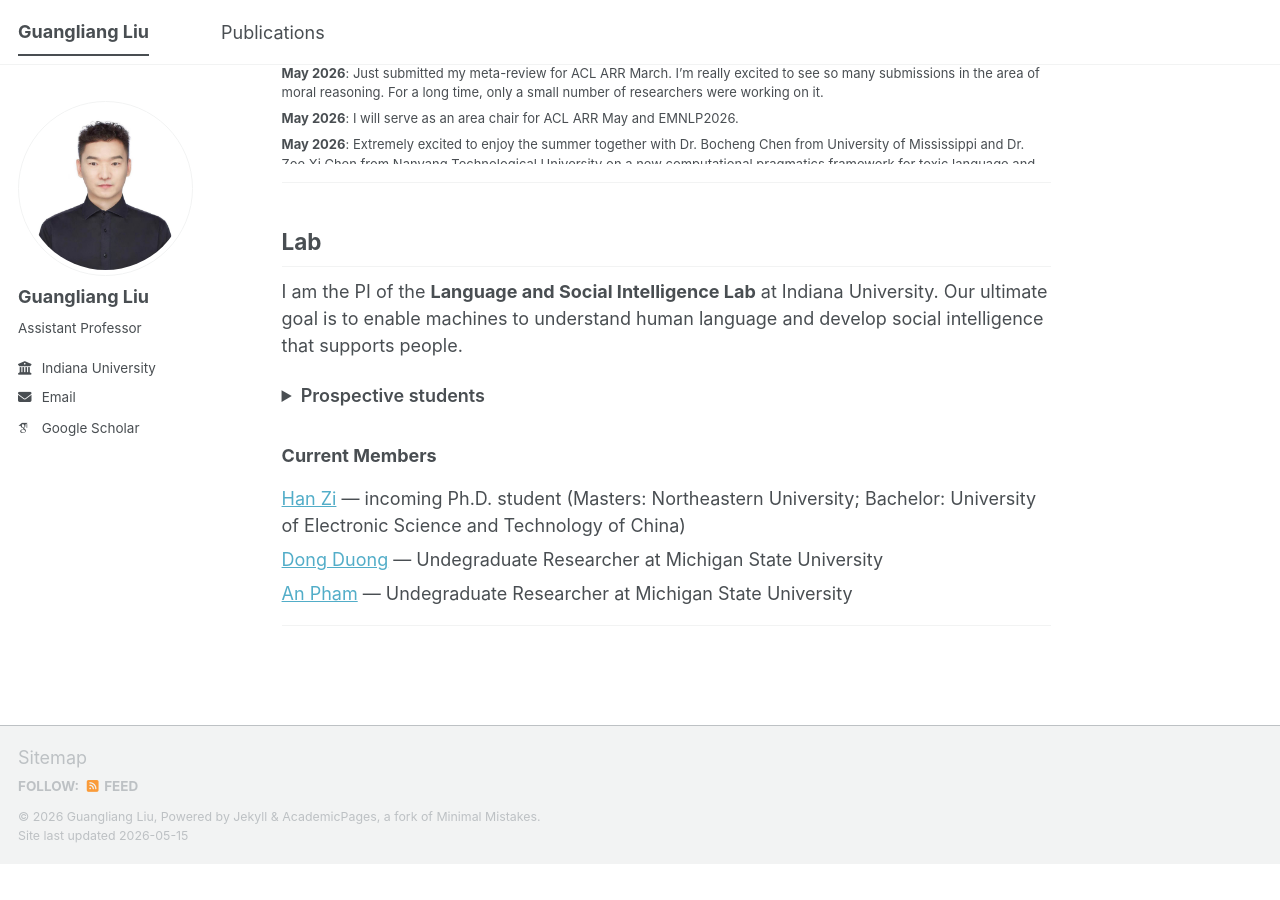
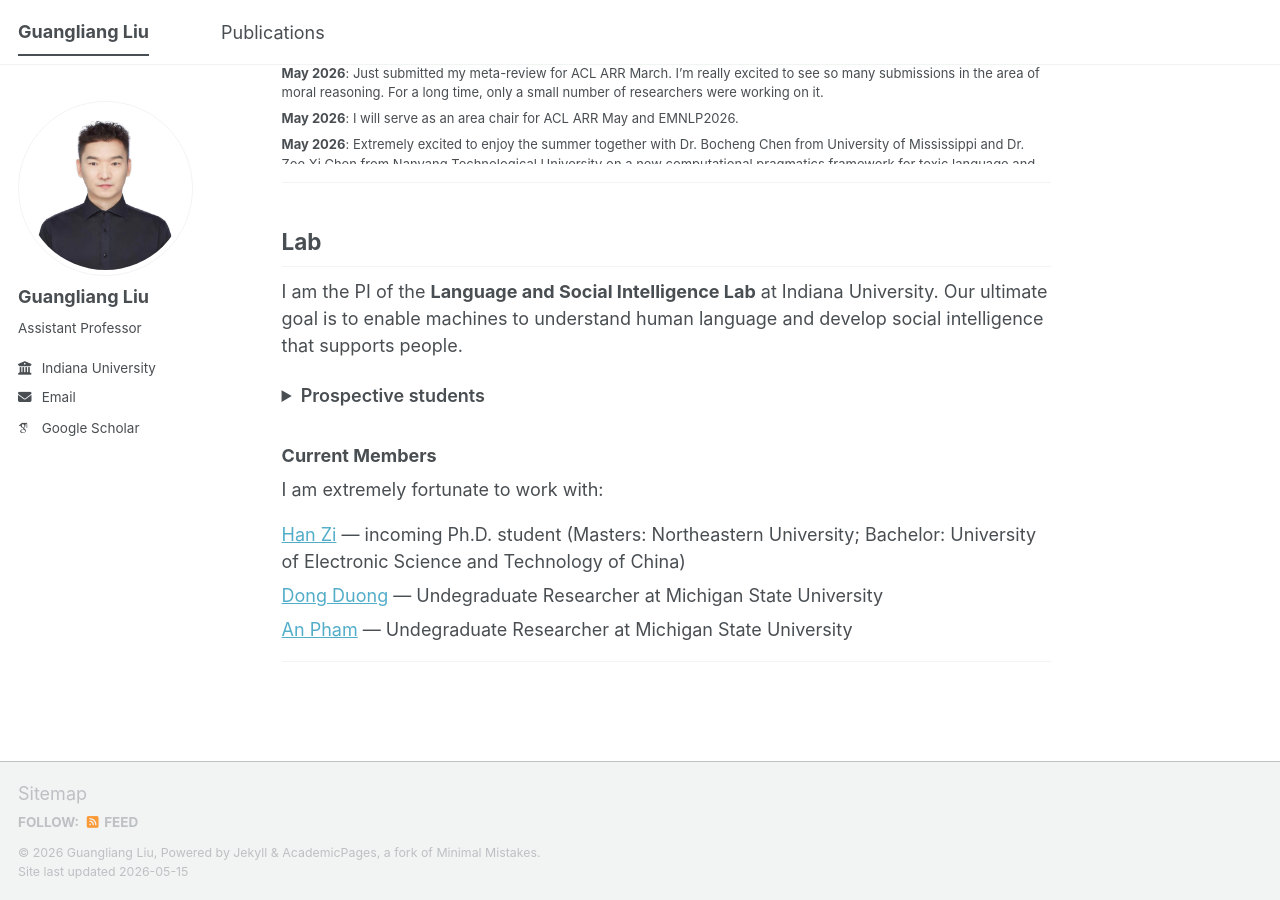
Before and after one commit to guangliang-nlp/guangliang-nlp.github.io, a Jekyll site: the page built from about.md, in a window 1280 px wide and 900 px high, scrolled down 705 px. Built offline with Jekyll 4.4.1, drawn with Linux system fonts in a browser that asks for light colours; some web fonts are replaced; a script bundle is joined from its source files by our own code; library files that are not in the unit come from our copies; before the commit the page ends 1569 px from its top, so only the background shows below that.

Commit message:
Update about.md

```diff
--- a/about.md
+++ b/about.md
@@ -105,6 +105,7 @@ I am an incoming tenure-track assistant professor in the Luddy School of Informa
 </details>
 
 <h3 style="margin-top:1.2em;">Current Members</h3>
+I am extremely fortunate to work with:
 <ul style="list-style:none; padding:0;">
   <li style="margin-bottom:0.4em;"><a href="#">Han Zi</a> — incoming Ph.D. student (Masters: Northeastern University; Bachelor: University of Electronic Science and Technology of China)</li>
   <li style="margin-bottom:0.4em;"><a href="#">Dong Duong</a> — Undegraduate Researcher at Michigan State University</li>
```
